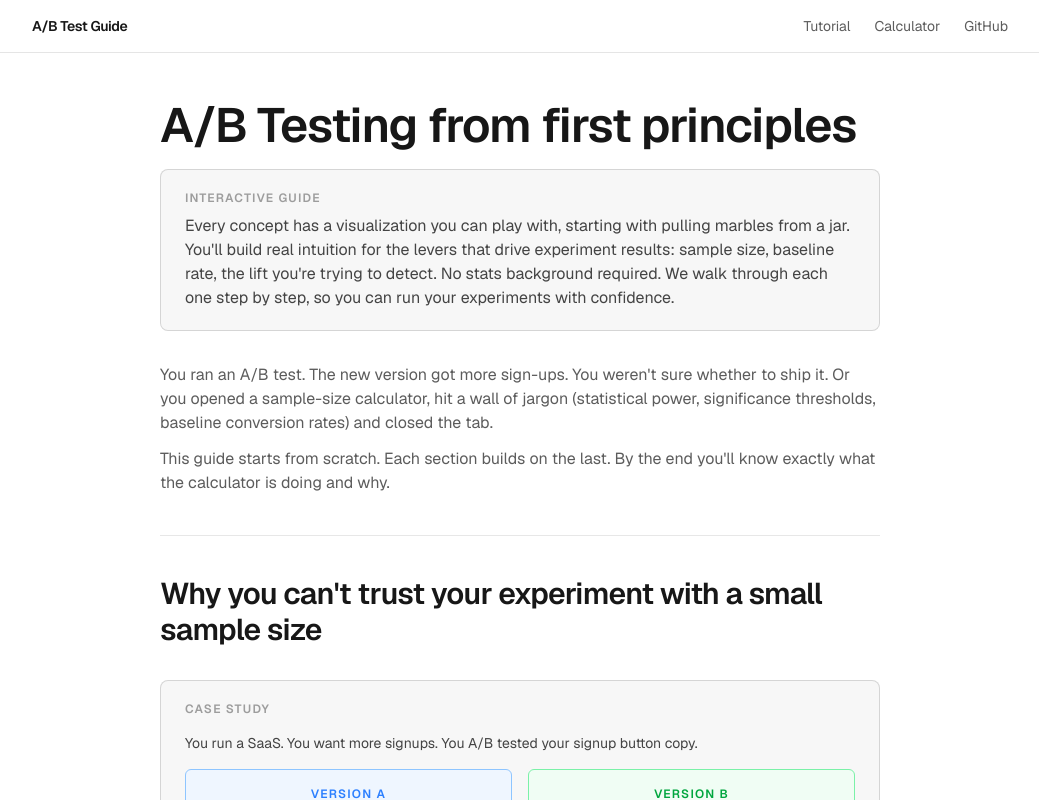
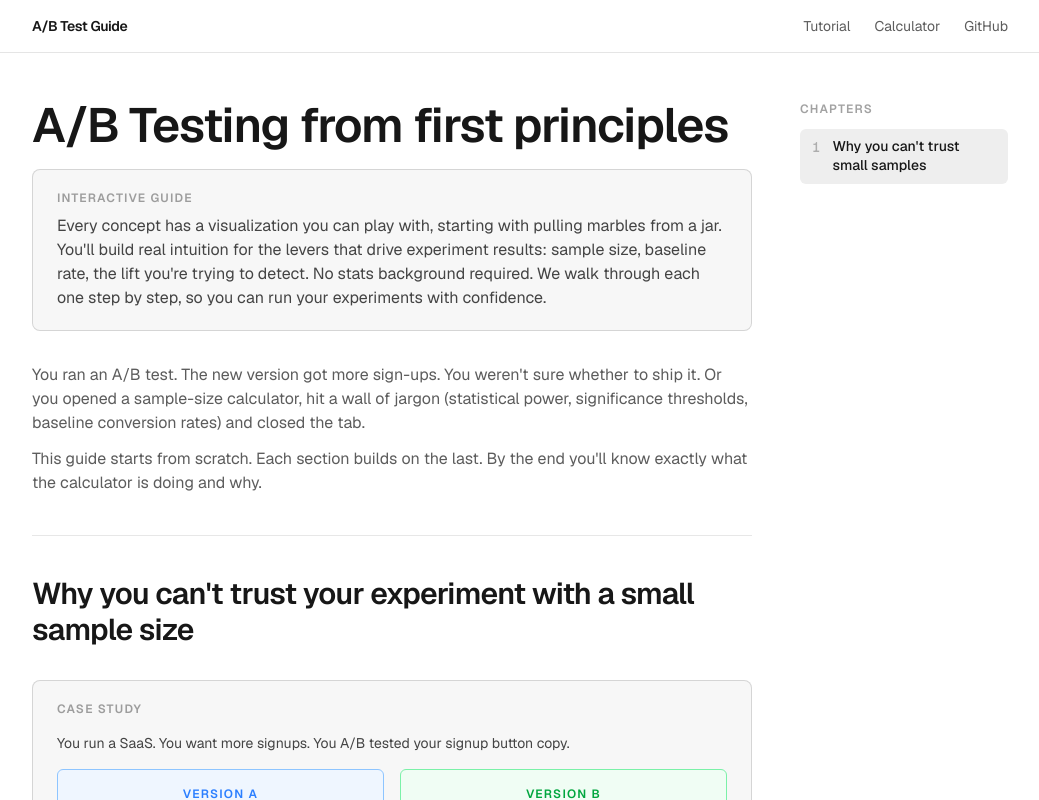
Before and after one commit to codedebugrepeat/ab-test-guide, a Next.js app: page /why-you-cant-trust-your-experiment in a window 1280 px wide. Shown: the top 800 px of the page, without its empty margins (120-1159 px from the left). Built offline with nearby package versions, Linux system fonts and the light colour scheme.

Commit message:
add aside with chapter navigation

```diff
--- a/app/why-you-cant-trust-your-experiment/page.tsx
+++ b/app/why-you-cant-trust-your-experiment/page.tsx
@@ -1,5 +1,5 @@
 import type { Metadata } from "next";
-import { Container } from "@/components/container";
+import { TutorialLayout } from "@/components/tutorial/tutorial-layout";
 import { CaseStudyCallout } from "@/components/tutorial/case-study-callout";
 import { MarbleSamplingWidget } from "@/components/tutorial/marble-sampling-widget";
 import { Quote } from "@/components/tutorial/quote";
@@ -13,7 +13,7 @@ export const metadata: Metadata = {
 
 export default function Section1Page() {
   return (
-    <Container>
+    <TutorialLayout>
       <h1 className="text-4xl font-semibold tracking-tight sm:text-5xl">
         A/B Testing from first principles
       </h1>
@@ -147,6 +147,6 @@ export default function Section1Page() {
         teaserText="Next: where does the number of visitors you need actually come from?"
         nextLabel="Next: Sample size →"
       />
-    </Container>
+    </TutorialLayout>
   );
 }
--- /dev/null
+++ b/components/tutorial/chapters.ts
@@ -0,0 +1,7 @@
+export const chapters = [
+  {
+    href: "/why-you-cant-trust-your-experiment",
+    number: 1,
+    title: "Why you can't trust small samples",
+  },
+];
--- /dev/null
+++ b/components/tutorial/tutorial-layout.tsx
@@ -0,0 +1,17 @@
+import type { ReactNode } from "react";
+import { TutorialNav } from "./tutorial-nav";
+
+export function TutorialLayout({ children }: { children: ReactNode }) {
+  return (
+    <div className="mx-auto w-full max-w-5xl px-6 py-12">
+      <div className="flex gap-12">
+        <div className="min-w-0 flex-1">{children}</div>
+        <aside className="hidden w-52 shrink-0 lg:block">
+          <div className="sticky top-8">
+            <TutorialNav />
+          </div>
+        </aside>
+      </div>
+    </div>
+  );
+}
--- /dev/null
+++ b/components/tutorial/tutorial-nav.tsx
@@ -0,0 +1,39 @@
+"use client";
+
+import Link from "next/link";
+import { usePathname } from "next/navigation";
+import { chapters } from "./chapters";
+
+export function TutorialNav() {
+  const pathname = usePathname();
+
+  return (
+    <nav aria-label="Chapters">
+      <p className="mb-3 text-xs font-semibold uppercase tracking-widest text-foreground/40">
+        Chapters
+      </p>
+      <ol className="space-y-0.5">
+        {chapters.map((ch) => {
+          const active = pathname === ch.href;
+          return (
+            <li key={ch.href}>
+              <Link
+                href={ch.href}
+                className={`flex gap-3 rounded-md px-3 py-2 text-sm transition-colors ${
+                  active
+                    ? "bg-foreground/[0.07] font-medium text-foreground"
+                    : "text-foreground/50 hover:bg-foreground/[0.04] hover:text-foreground/70"
+                }`}
+              >
+                <span className="shrink-0 tabular-nums text-foreground/30">
+                  {ch.number}
+                </span>
+                <span className="leading-snug">{ch.title}</span>
+              </Link>
+            </li>
+          );
+        })}
+      </ol>
+    </nav>
+  );
+}
```
